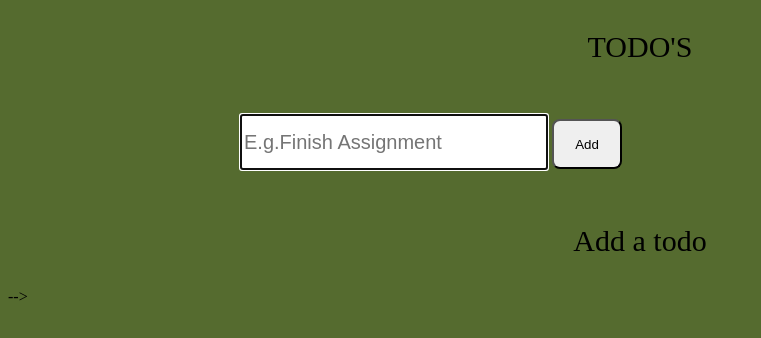
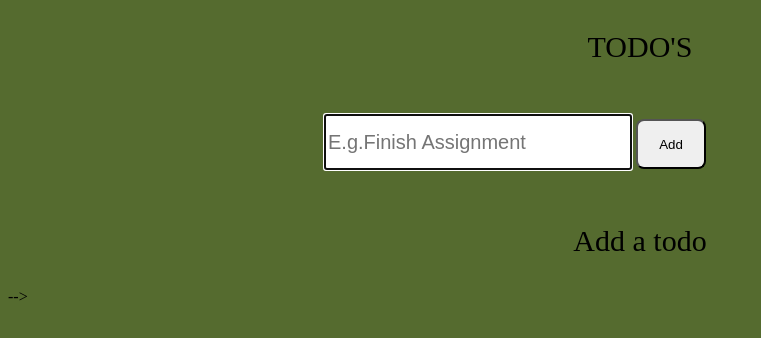
Before and after one commit to MaryannChidimma/TodoApp, a plain HTML site: page index.html in a window 1280 px wide. Shown: the whole page, without its empty margins (0-761 px from the left). Drawn offline with Linux system fonts and the light colour scheme.

Commit message:
todo app

```diff
--- a/css/style.css
+++ b/css/style.css
@@ -7,6 +7,7 @@
 }
 .container{
     margin:0 auto;
+    margin-left: 25%;
     width: 800px;
     height: 100px;
     align-content: center;
```
